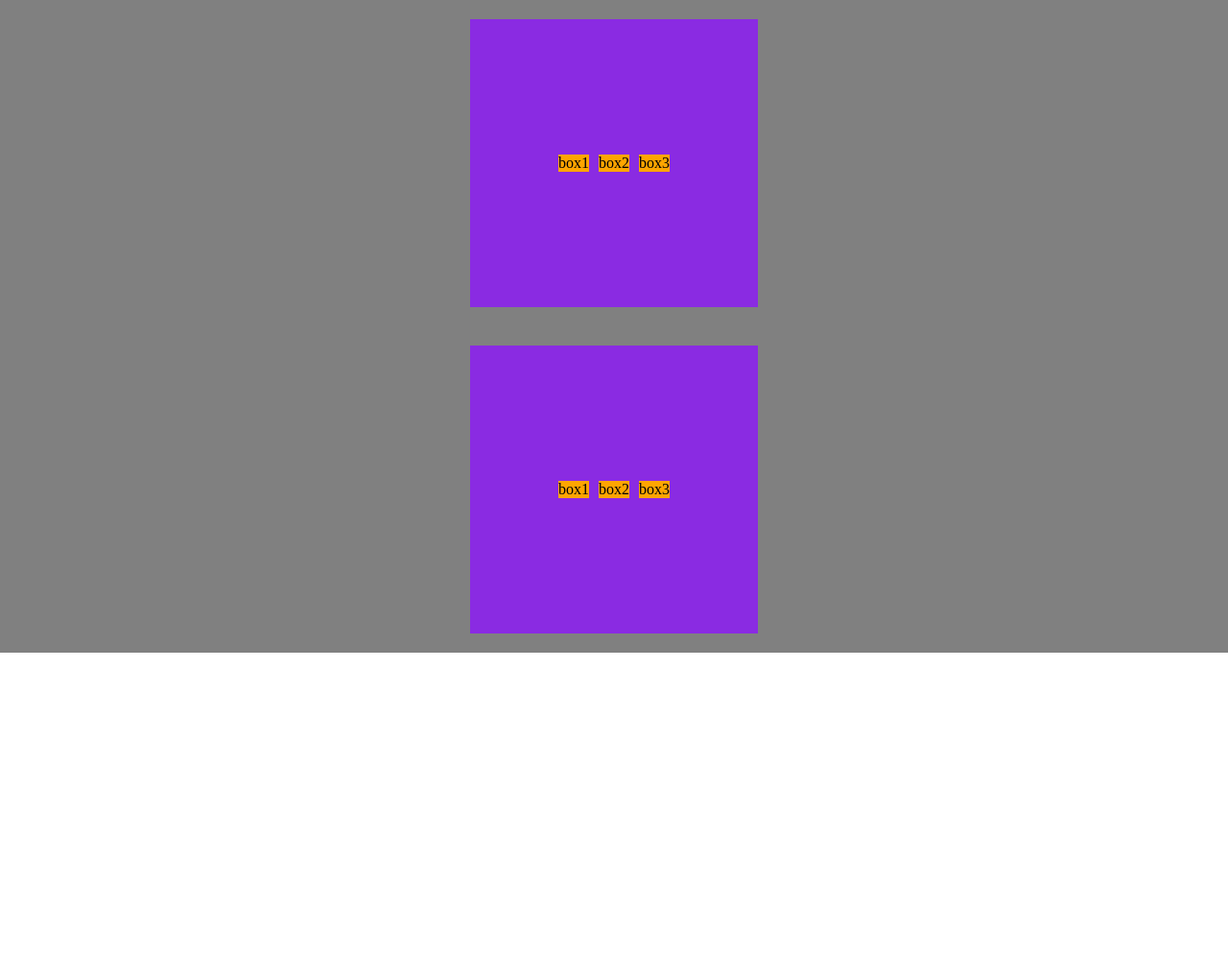
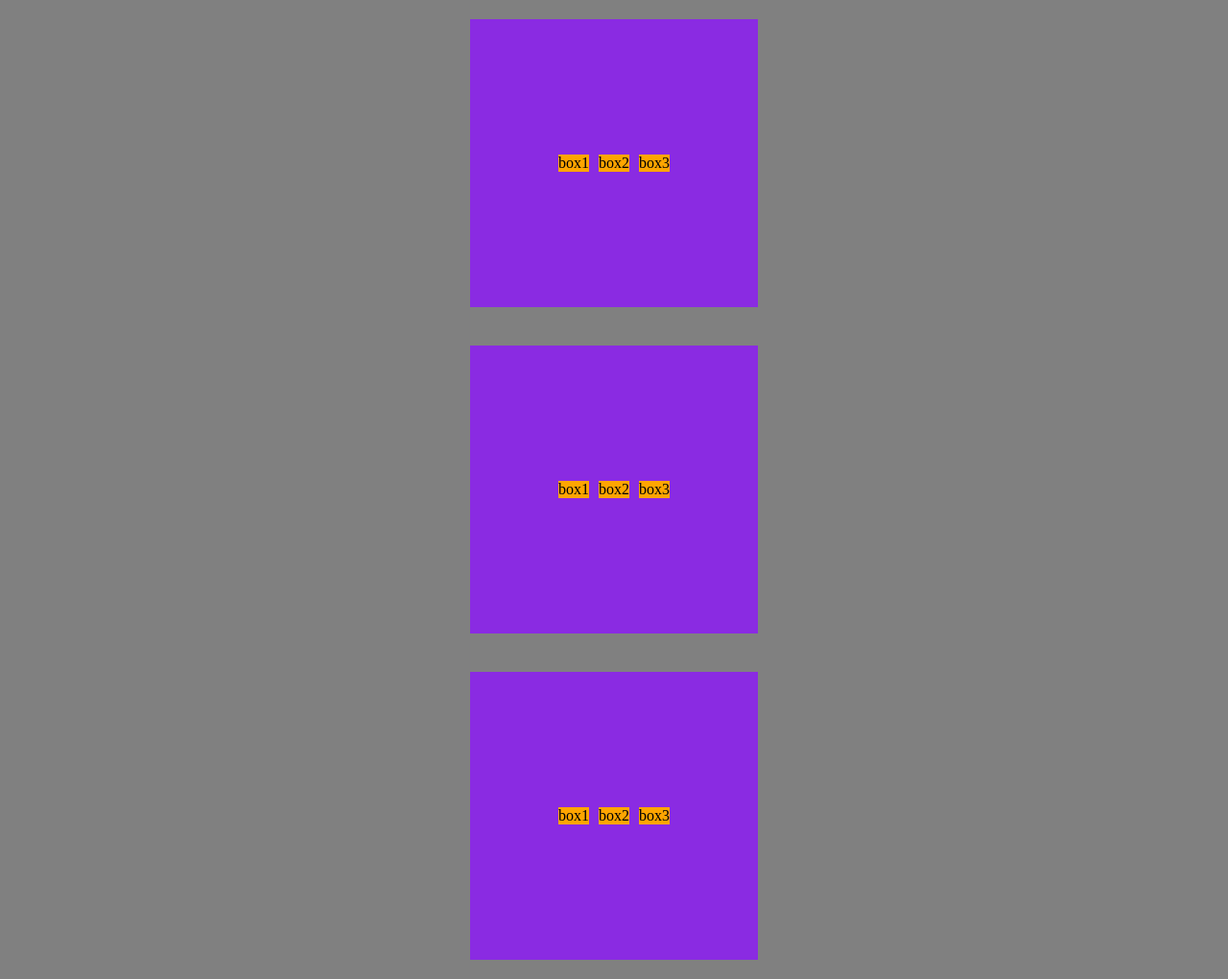
Before and after one commit to Yukubera/2025ai_web, a plain HTML site: page 01HTML/250124flex/flex01.html in a window 1280 px wide. Shown: the whole page at 96% size. Before the commit the page ends 800 px from the top, so only its background shows below. Drawn offline with Linux system fonts and the light colour scheme.

Commit message:
뭔가를수정함

```diff
--- a/01HTML/250124flex/flex01.html
+++ b/01HTML/250124flex/flex01.html
@@ -64,6 +64,18 @@
                 box3
             </div>
         </div>
+    </div><div class="wrapper">
+        <div class="boxWrap">
+            <div class="box1">
+                box1
+            </div>
+            <div class="box2">
+                box2
+            </div>
+            <div class="box3">
+                box3
+            </div>
+        </div>
     </div>
 </body>
 </html>
```
